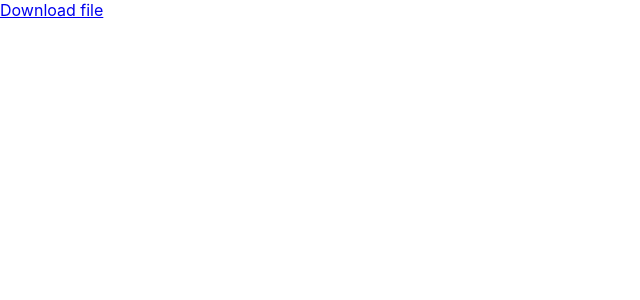
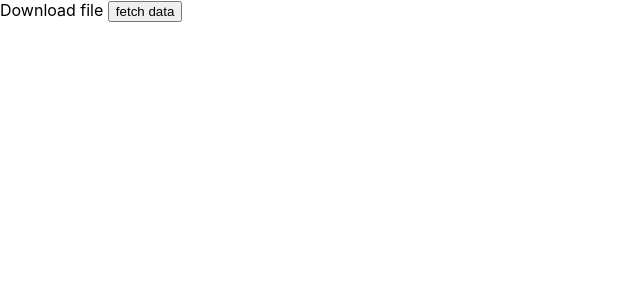
Before and after one commit to miatang13/CDT-project-02, a React (Create React App) app: page / in a window 1280 px wide. Shown: the top 300 px of the page, without its empty margins (0-640 px from the left). Built offline with nearby package versions, Linux system fonts and the light colour scheme.

Commit message:
Update json for download with fetch data

```diff
--- a/src/App.js
+++ b/src/App.js
@@ -4,22 +4,52 @@ import data from "./data/bechdel-test-selected.json";
 function App() {
   const btnRef = useRef();
   const [downloadHref, setDownloadHref] = useState();
+  const [dataJson, setData] = useState([{ hi: "okay" }]);
 
-  useEffect(() => {
-    console.log(data.length);
-
+  const outputJson = () => {
     //https://stackoverflow.com/questions/65903776/how-to-read-and-write-to-local-json-files-from-react-js
     const TextFile = () => {
-      const textFile = new Blob(
-        [[JSON.stringify("pass data from localStorage")]],
-        { type: "application/json" }
-      ); //pass data from localStorage API to blob
+      const textFile = new Blob([[JSON.stringify(dataJson)]], {
+        type: "application/json",
+      }); //pass data from localStorage API to blob
       setDownloadHref(URL.createObjectURL(textFile));
       btnRef.current.download = "data.json";
     };
 
     TextFile();
+  };
+
+  useEffect(() => {
+    console.log(data.length);
   }, []);
+
+  const fetchData = (imdbid) => {
+    let fetchLink =
+      "https://movie-database-imdb-alternative.p.rapidapi.com/?i=tt" +
+      imdbid +
+      "&r=json&page=1";
+    fetch(fetchLink, {
+      method: "GET",
+      headers: {
+        "x-rapidapi-host": "movie-database-imdb-alternative.p.rapidapi.com",
+        "x-rapidapi-key": "027cff5cbfmsh439002e33664b4ap1c34c7jsn8622e3b4d4ca",
+      },
+    })
+      .then((response) => response.json())
+      .then((data) => {
+        console.log(data);
+        let orig = dataJson;
+        orig.push(data);
+        setData(orig);
+      })
+      .catch((err) => {
+        console.error(err);
+      });
+  };
+
+  const fetchAllData = () => {
+    fetchData("0199753");
+  };
 
   /*
   useEffect(() => {
@@ -45,10 +75,11 @@ function App() {
   return (
     <div className="App">
       <header className="App-header"></header>
-      <a ref={btnRef} href={downloadHref}>
+      <a ref={btnRef} href={downloadHref} onClick={outputJson}>
         {" "}
         Download file{" "}
       </a>
+      <button onClick={fetchAllData}> fetch data</button>
     </div>
   );
 }
```
